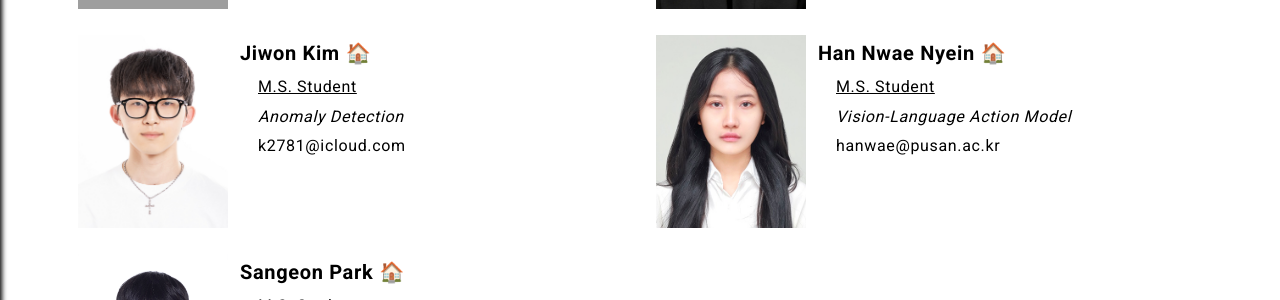
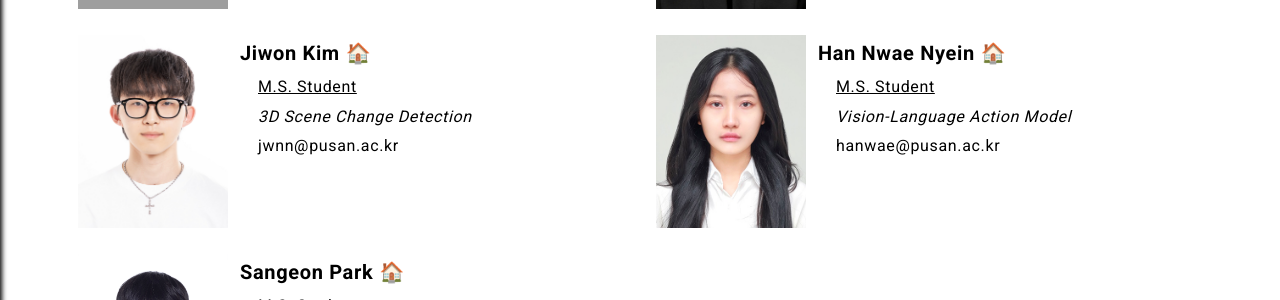
Before and after one commit to pnucvlab/pnucvlab.github.io, a Jekyll site: the page built from pages/people/members.html, in a window 1280 px wide and 900 px high, scrolled down 547 px. Shown: the part 153-453 px from the top of the window. Built offline with Jekyll 4.4.1, drawn with Linux system fonts in a browser that asks for light colours; grey boxes are pictures that could not be loaded.

Commit message:
Update Jiwon Kim member profile

```diff
--- a/pages/people/members.html
+++ b/pages/people/members.html
@@ -79,8 +79,8 @@ permalink: /people/members/
       </div>
       <div class="profile-details">
         <span class="position-text">M.S. Student</span><br>
-        <span class="topic-text">Anomaly Detection</span><br>
-        <span class="email-text">k2781@icloud.com</span>
+        <span class="topic-text">3D Scene Change Detection</span><br>
+        <span class="email-text">jwnn@pusan.ac.kr</span>
       </div>
     </div>
   </div>
```
